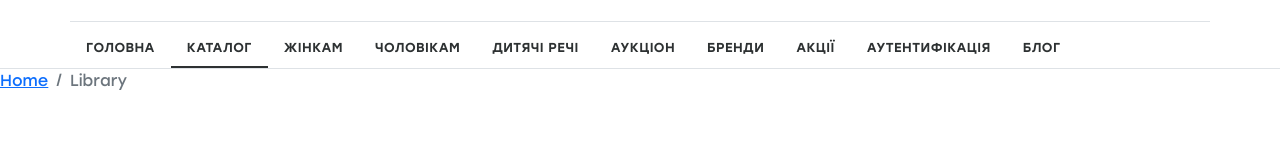
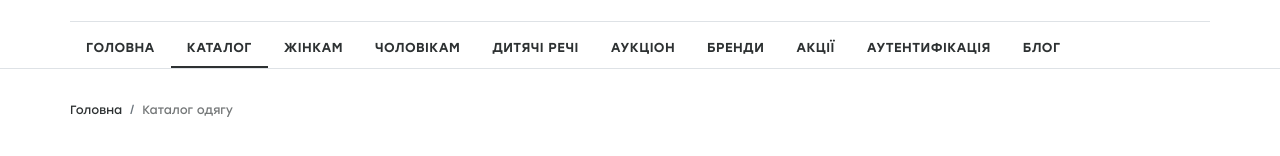
Before and after one commit to Roman911/test_task_GeekGroup, a website built with webpack: page src/index.html in a window 1280 px wide. Shown: the part 124-280 px from the top of the page. Built offline with nearby package versions, Linux system fonts and the light colour scheme; files whose address does not match are found by name.

Commit message:
Create main section and create breadcrumb component

```diff
--- a/src/index.html
+++ b/src/index.html
@@ -46,7 +46,7 @@
                 </span>
                 <input
                   type="text"
-                  class="form-control search__input m-br-4 m-fs-12 ps-5"
+                  class="form-control search__input my-br-4 my-fs-12 ps-5"
                   placeholder="Знайти речі або бренди"
                   aria-label="search"
                   aria-describedby="basic-addon1"
@@ -55,11 +55,11 @@
             </div>
             <div class="col-4 ps-3 pe-0">
               <div class="hstack gap-2 justify-content-between">
-                <button type="button" class="btn btn-dark m-br-4 m-fs-12">
+                <button type="button" class="btn btn-dark my-br-4 my-fs-12">
                   Додати товар
                 </button>
                 <select
-                  class="form-select border-0 m-fs-12 p-0"
+                  class="form-select border-0 my-fs-12 p-0"
                   aria-label="Default select example"
                 >
                   <option selected>Укр</option>
@@ -184,11 +184,15 @@
         </nav>
       </div>
     </header>
-    <section>
-      <nav aria-label="breadcrumb">
+    <section class="main container ps-0 pe-0 pt-2">
+      <nav class="mt-4" aria-label="breadcrumb">
         <ol class="breadcrumb">
-          <li class="breadcrumb-item"><a href="#">Home</a></li>
-          <li class="breadcrumb-item active" aria-current="page">Library</li>
+          <li class="breadcrumb-item my-fs-12">
+            <a class="text-decoration-none" href="#">Головна</a>
+          </li>
+          <li class="breadcrumb-item my-fs-12 active" aria-current="page">
+            Каталог одягу
+          </li>
         </ol>
       </nav>
     </section>
--- a/src/styles/_base.scss
+++ b/src/styles/_base.scss
@@ -5,11 +5,11 @@ body {
 }
 
 // borderradius 4px
-.m-br-4 {
+.my-br-4 {
   border-radius: $border-radius !important;
 }
 
 // font size 12px
-.m-fs-12 {
+.my-fs-12 {
   font-size: 12px !important;
 }
--- /dev/null
+++ b/src/styles/_main-section.scss
@@ -0,0 +1,12 @@
+@import "/src/styles/variabels";
+
+.main {
+  .breadcrumb-item {
+    a {
+      color: $main-color;
+    }
+    &.active {
+      color: #747778;
+    }
+  }
+}
--- a/src/styles/index.scss
+++ b/src/styles/index.scss
@@ -1,5 +1,5 @@
 @use "base";
 @use "fonts";
 @use "header";
-//@use "variabels";
+@use "main-section";
 @import "~bootstrap/scss/bootstrap";
```
